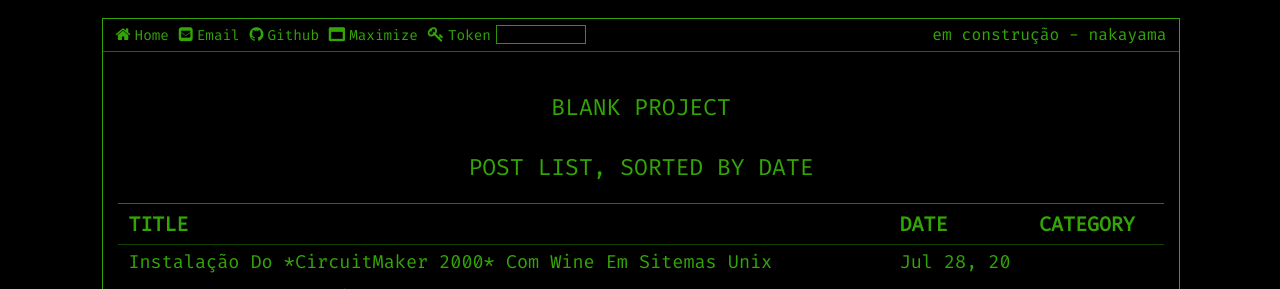
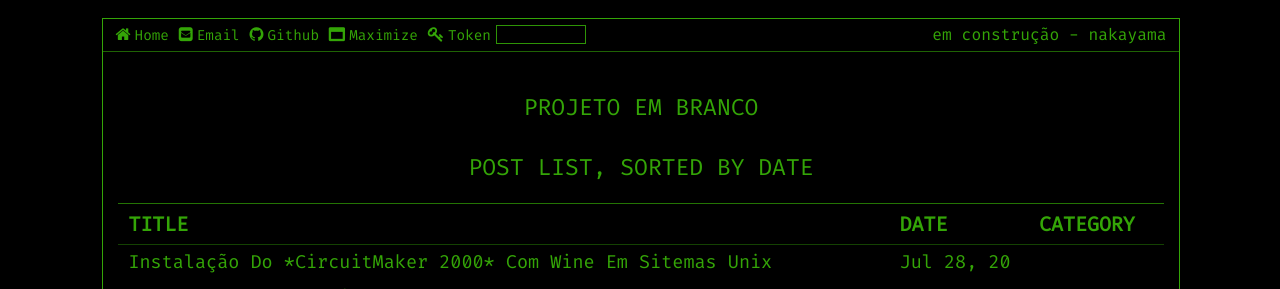
Before and after one commit to vnakayama/vnakayama.github.io, a Jekyll site: the page built from pages/index.md, in a window 1280 px wide. Shown: the top 289 px of the page. Built offline with Jekyll 4.4.1, drawn with Linux system fonts in a browser that asks for light colours.

Commit message:
muda titulo

```diff
--- a/pages/index.md
+++ b/pages/index.md
@@ -11,4 +11,4 @@ encrypted_text: true
 permalink: /
 ---
 
-# BLANK PROJECT
+# PROJETO EM BRANCO
```
